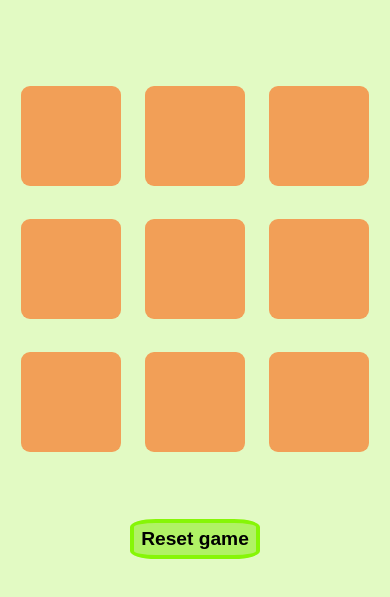
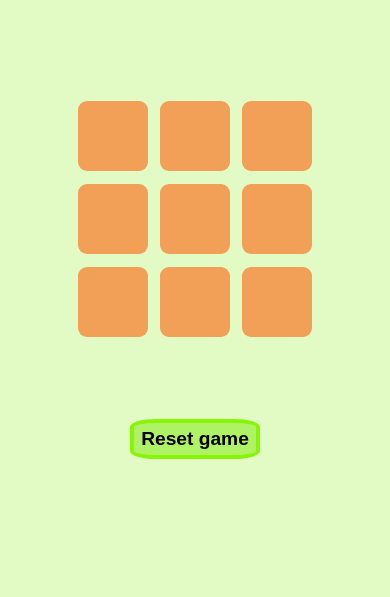
Before and after one commit to Avanti1102/Tic-Tac-Toe-game, a plain HTML site: page index.html in a window 390 px wide. Shown: the part 61-658 px from the top of the page. Drawn offline with Linux system fonts and the light colour scheme.

Commit message:
Update style.css

```diff
--- a/style.css
+++ b/style.css
@@ -52,3 +52,18 @@ body{
 .hide{
     display: none;
 }
+@media (max-width: 480px){
+    .main{
+        height: 400px;
+    }
+    .board{
+        height: 250px;
+        width: 250px;
+    }
+    .btn{
+        height: 70px;
+        width: 70px;
+        padding: 3px;
+        margin: 6px;
+    }
+}
```
